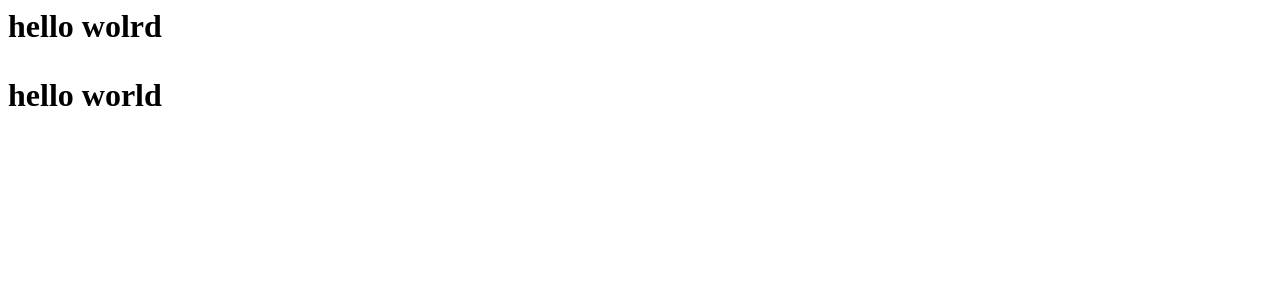
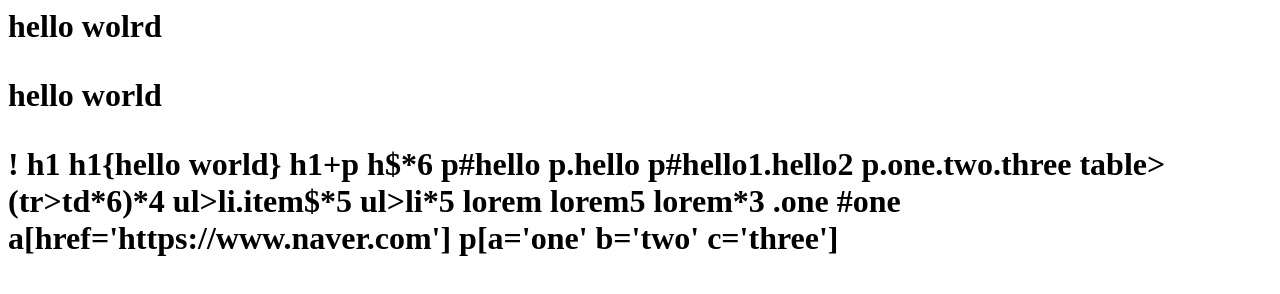
Before and after one commit to nkEllaaa/samplerepo, a plain HTML site: page index.html in a window 1280 px wide. Drawn offline with Linux system fonts and the light colour scheme.

Commit message:
Update index.html

```diff
--- a/index.html
+++ b/index.html
@@ -1,2 +1,72 @@
 <h1>hello wolrd<h1>
 <p>hello world</p>
+<!DOCTYPE html>
+<html lang="en">
+<head>
+    <meta charset="UTF-8">
+    <meta http-equiv="X-UA-Compatible" content="IE=edge">
+    <meta name="viewport" content="width=device-width, initial-scale=1.0">
+    <title>Document</title>
+    <!-- <style>
+        p{
+            pos
+            pos:a
+            t
+            r
+            b
+            l
+            d
+            d:f
+            v
+            m
+            matop
+            mbot
+            mle
+            mri
+            c
+        }
+    </style> -->
+</head>
+<body>
+    !
+    h1
+    h1{hello world}
+    h1+p
+    h$*6
+    p#hello
+    p.hello
+    p#hello1.hello2
+    p.one.two.three
+    table>(tr>td*6)*4
+    ul>li.item$*5
+    ul>li*5
+    lorem
+    <!-- 5개 단어 -->
+    lorem5
+    <!-- 3개 문장 -->
+    lorem*3
+    .one
+    #one
+    a[href='https://www.naver.com']
+    p[a='one' b='two' c='three']
+    <!--
+        단축키
+        - 모든 단축키 : `Ctrl + K + S`
+        - Settings : `Ctrl + ,` (오른쪽 상단에 Settings.json file open으로 좀 더 다양한 커스터마이징 가능)
+        - Sidebar : `Ctrl + B`
+        - Terminal : `Ctrl + Shift + `` (백틱, 틸트, 템플릿리터럴)
+        - Command palette : `Ctrl + Shift + P, F1`
+        - 동시 선택 : `Ctrl + D` (2번 입력, `Ctrl + Shift + D`와 같은 역할)
+        - 동시 수정 : `Ctrl` + `Alt` + `방향키(상, 하)`, `Alt + Click`, `Alt + Shift + Drag`, `Alt + Shift + i`
+        - Quick Open : `Ctrl + P`
+        - 문장의 양 끝 : `Home` / `End`
+        - 코드의 양 끝 : `Ctrl + Home` / `Ctrl + End`
+        - 복사 / 붙여넣기 : `Ctrl + C` / `Ctrl + V` / `Alt + 방향키(위, 아래)`
+        - 단어 복사 : `Ctrl + Shift + 방향키(위, 아래)`
+        - 주석 : `Ctrl + /`
+        - 들여쓰기 / 내어쓰기 : `Ctrl + [` / `Ctrl + ]`, `tab`, `shift + tab`
+        - 한 줄 삭제 : Shift + Del
+        - 파일 생성 : Ctrl + N
+     -->
+</body>
+</html>
```
